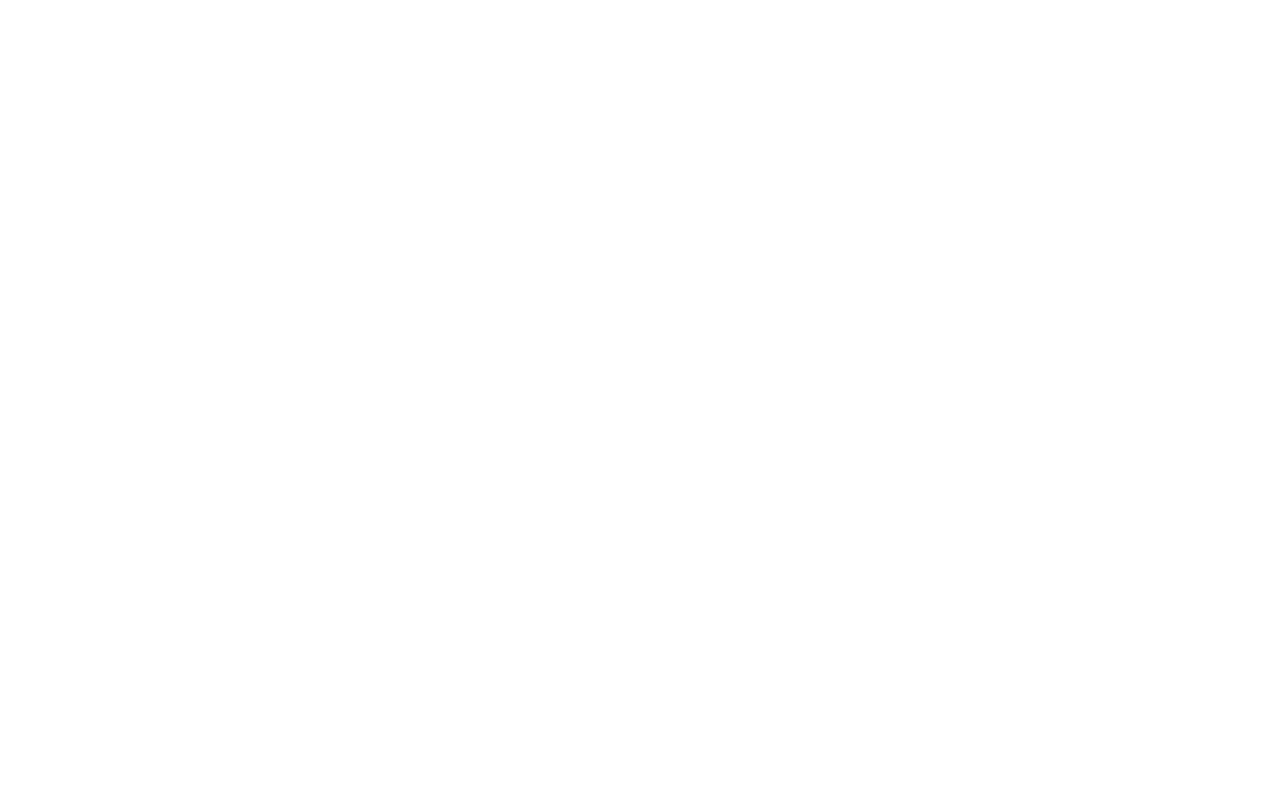
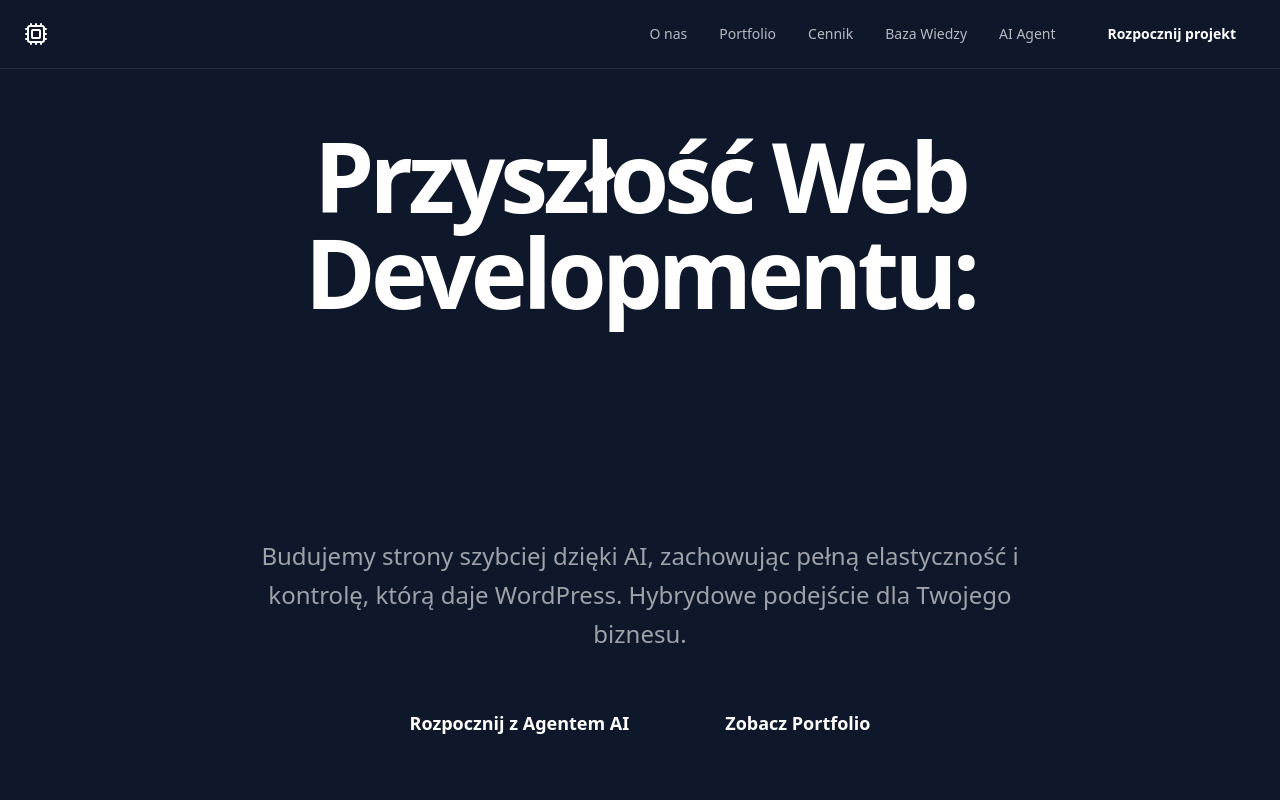
Before and after one commit to tadek24/webspanner-site, a Next.js app: page / in a window 1280 px wide. Shown: the top 800 px of the page. Built offline with nearby package versions, Linux system fonts and the light colour scheme.

Commit message:
Update globals.css

```diff
--- a/styles/globals.css
+++ b/styles/globals.css
@@ -1,4 +1,5 @@
 @import "tailwindcss";
+body { background-color: #0f172a !important; color: white !important; }
 
 @theme {
   --font-sans: var(--font-geist-sans);
```
